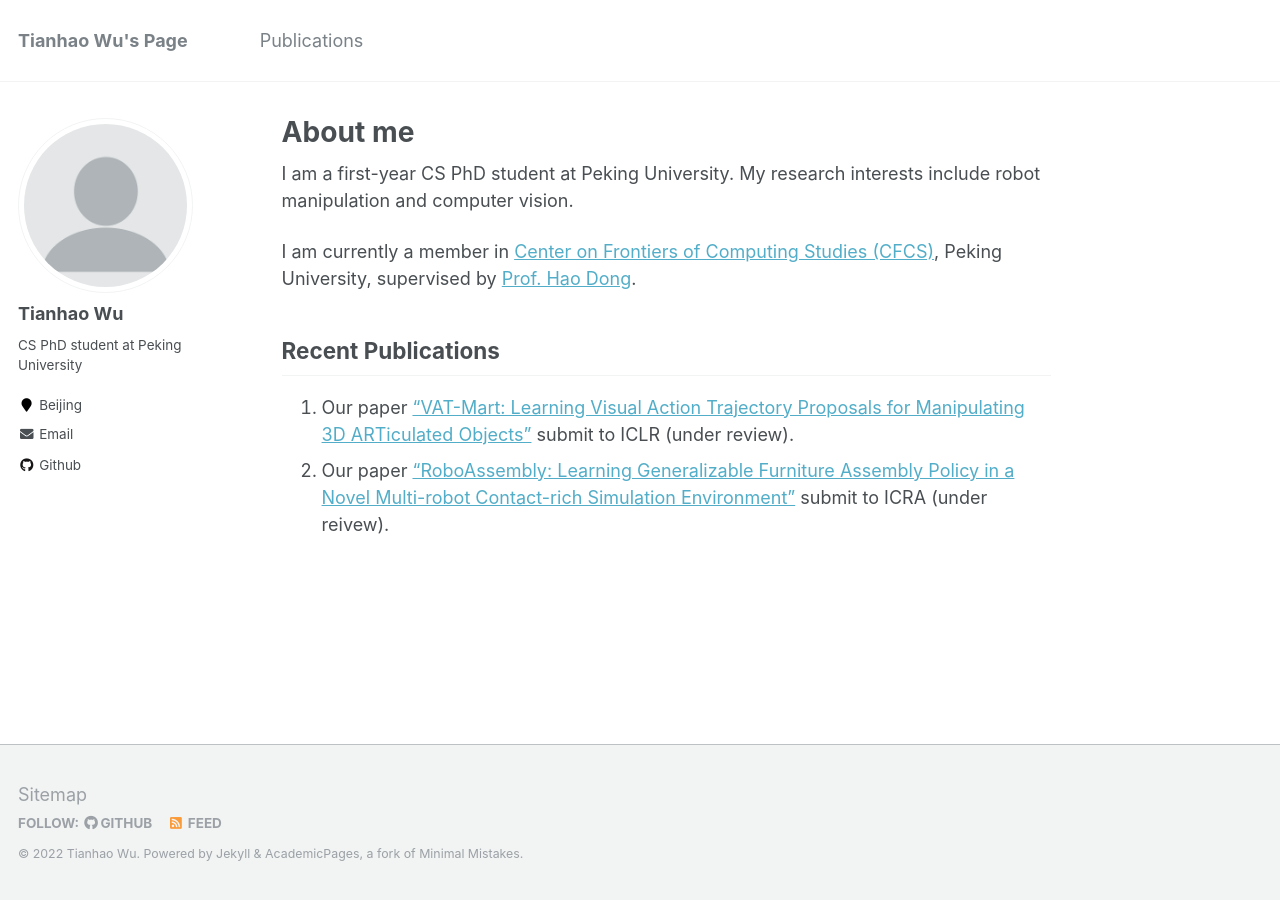
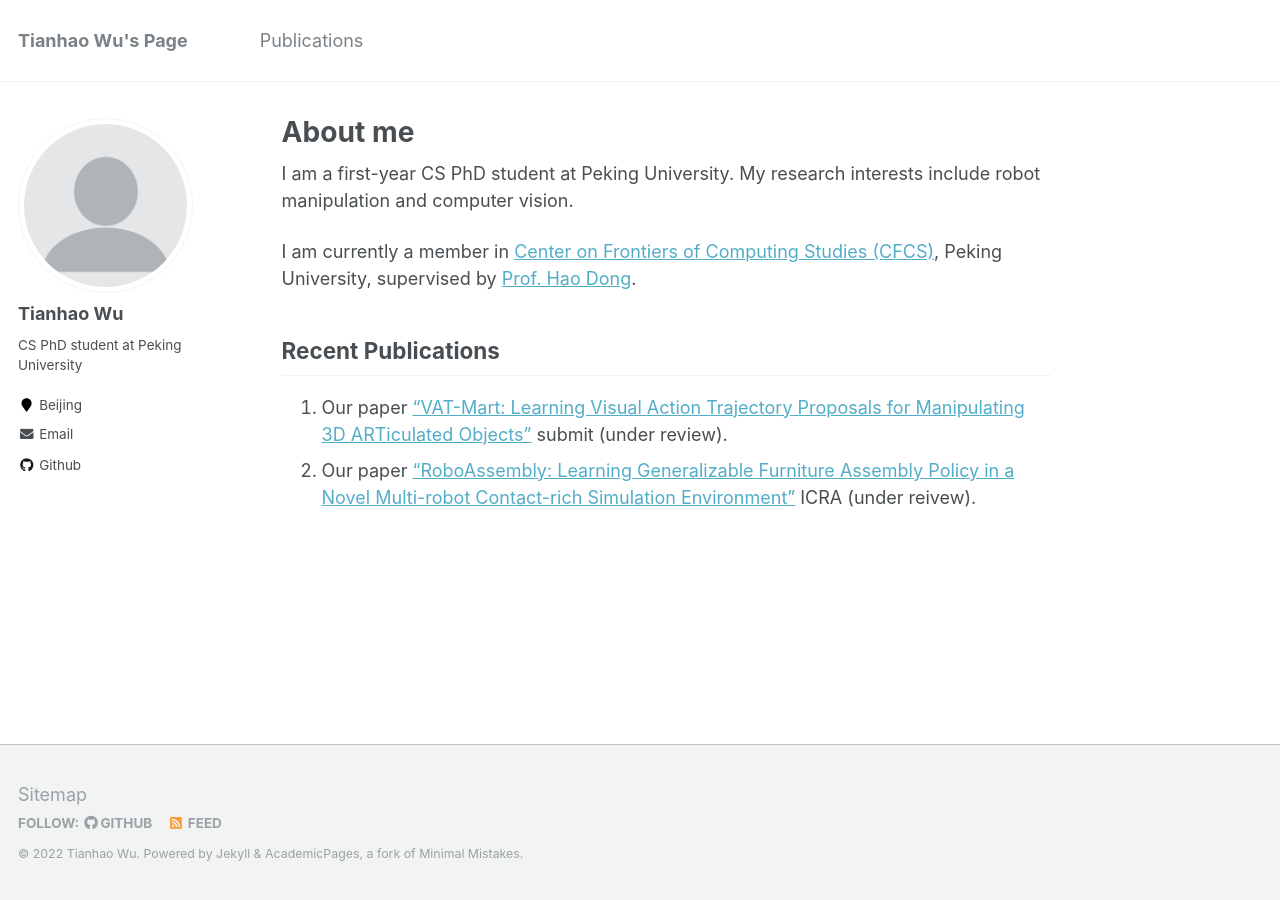
Before and after one commit to moistchi/tianhaowu.github.io, a Jekyll site: the page built from _pages/about.md, in a window 1280 px wide. Built offline with Jekyll 4.4.1, drawn with Linux system fonts in a browser that asks for light colours.

Commit message:
Update about.md

```diff
--- a/_pages/about.md
+++ b/_pages/about.md
@@ -14,8 +14,8 @@ I am currently a member in [Center on Frontiers of Computing Studies (CFCS)](htt
 
 Recent Publications
 ------
-1. Our paper ["VAT-Mart: Learning Visual Action Trajectory Proposals for Manipulating 3D ARTiculated Objects"](https://hyperplane-lab.github.io/vat-mart/) submit to ICLR (under review).
-1. Our paper ["RoboAssembly: Learning Generalizable Furniture Assembly Policy in a Novel Multi-robot Contact-rich Simulation Environment"](https://sites.google.com/view/roboticassembly) submit to ICRA (under reivew).
+1. Our paper ["VAT-Mart: Learning Visual Action Trajectory Proposals for Manipulating 3D ARTiculated Objects"](https://hyperplane-lab.github.io/vat-mart/) submit (under review).
+1. Our paper ["RoboAssembly: Learning Generalizable Furniture Assembly Policy in a Novel Multi-robot Contact-rich Simulation Environment"](https://sites.google.com/view/roboticassembly) ICRA (under reivew).
 
 <!-- Example: editing a markdown file for a talk -->
 <!-- ![Editing a markdown file for a talk](/images/editing-talk.png) -->
```
